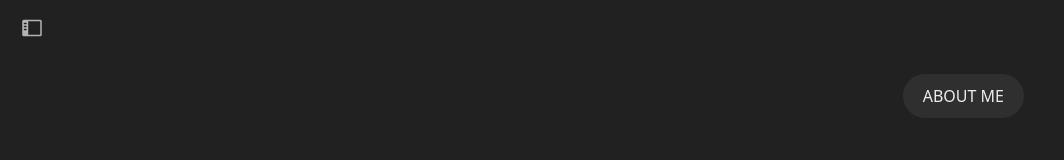
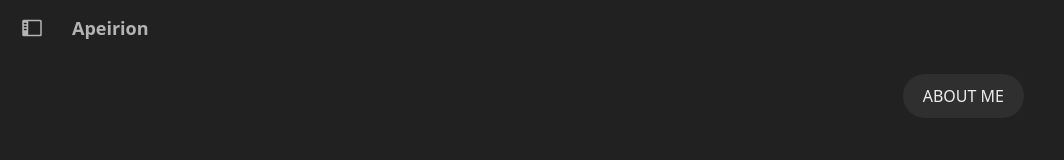
Before and after one commit to Apeirion/apeirion-site, a React (Vite) app: page / in a window 1280 px wide. Both pictures are taken after a click on the button "Close sidebar". Shown: the top 160 px of the page, without its empty margins (0-1064 px from the left). Built offline with nearby package versions, Linux system fonts and the light colour scheme.

Commit message:
add title to header

```diff
--- a/src/App.jsx
+++ b/src/App.jsx
@@ -129,12 +129,19 @@ function App() {
         className={`main-content-transition flex-1 p-3 pt-2 relative`}
         style={{ marginLeft: sidebarOpen ? '260px' : '0' }}
       >
+        <div className="flex gap-2">
+
         <button
-          className={`mb-1.5 w-10 h-10 flex items-center justify-center rounded-lg text-[#b4b4b4] hover:bg-[#424242] transition-colors ${sidebarOpen ? 'toggle-btn-hidden' : ''}`}
-          onClick={() => setSidebarOpen(true)}
-          aria-label="Open sidebar">
-          <Sidebar size={24} weight="fill" />
-        </button>
+            className={`mb-1.5 w-10 h-10 flex items-center justify-center rounded-lg text-[#b4b4b4] hover:bg-[#424242] transition-colors ${sidebarOpen ? 'toggle-btn-hidden' : ''}`}
+            onClick={() => setSidebarOpen(true)}
+            aria-label="Open sidebar">
+            <Sidebar size={24} weight="fill" />
+          </button>
+          <span
+            className={`text-lg font-semibold px-3 mb-1.5 flex items-center text-[#b4b4b4]`}
+            >Apeirion
+          </span>
+        </div>
 
         {/* About */}
         <div>
```
